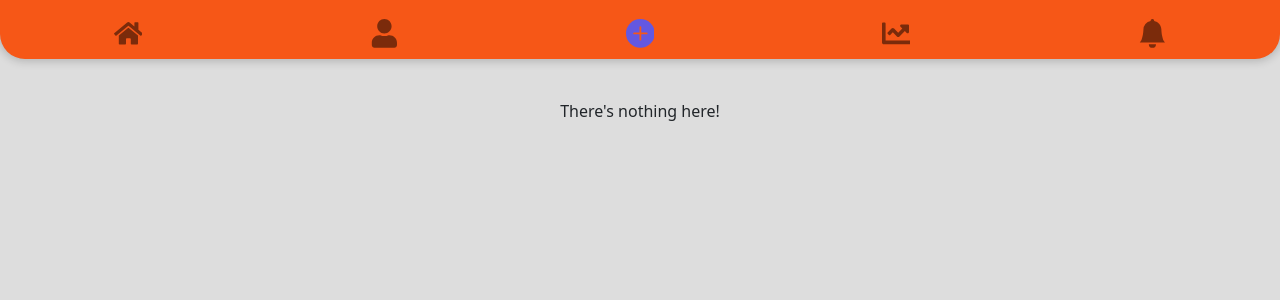
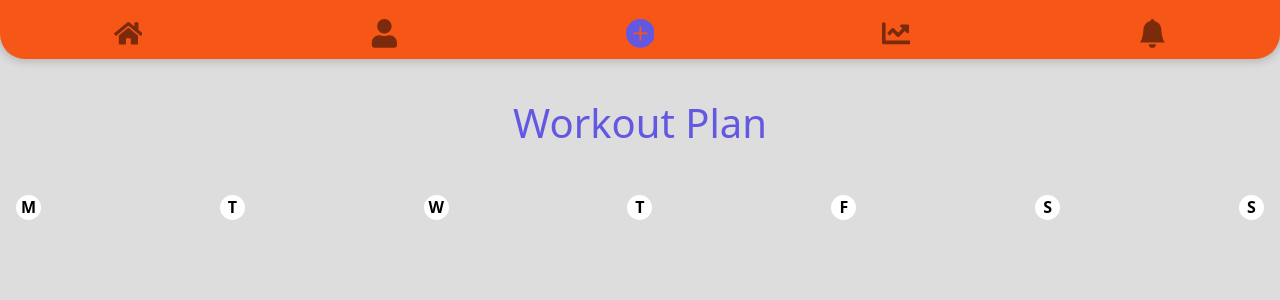
Before and after one commit to magneises/reactCrashCourseWithReachApp-LearnWebDevWithNorbert, a React (Vite) app in the folder workout-app/: page /workout in a window 1280 px wide. Shown: the top 300 px of the page. Built offline with nearby package versions, Linux system fonts and the light colour scheme.

Commit message:
created Workouts.jsx components

```diff
--- a/workout-app/src/main.jsx
+++ b/workout-app/src/main.jsx
@@ -3,6 +3,7 @@ import { createRoot } from 'react-dom/client';
 import './index.css';
 import App from './App.jsx';
 import Home from './routes/Home.jsx';
+import Workouts from './routes/Workouts.jsx';
 import { BrowserRouter as Router, Routes, Route } from "react-router-dom";
 
 createRoot(document.getElementById('root')).render(
@@ -11,6 +12,7 @@ createRoot(document.getElementById('root')).render(
       <Routes>
         <Route path="/" element={<App />}>
           <Route path="home" element={<Home />} />
+          <Route path='workout' element={<Workouts />} />
           <Route
             path="*"
             element={
--- /dev/null
+++ b/workout-app/src/routes/Workouts.jsx
@@ -0,0 +1,38 @@
+import React from 'react'
+import Title from '../components/Title'
+import { NavLink, Outlet } from "react-router-dom"
+
+function Workouts() {
+  return (
+    <>
+        <Title text={"Workout Plan"} />
+        <nav className="d-flex mx-3 my-5 justify-content-between fw-bold text-dark">
+
+            <NavLink to="/Workout/Monday" className={({ isActive }) => ( isActive ? "day-active" : "day")}>
+                M
+            </NavLink>
+            <NavLink to="/Workout/Tuesday" className={({ isActive }) => ( isActive ? "day-active" : "day")}>
+                T
+            </NavLink>
+            <NavLink to="/Workout/Wednesday" className={({ isActive }) => ( isActive ? "day-active" : "day")}>
+                W
+            </NavLink>
+            <NavLink to="/Workout/Thursday" className={({ isActive }) => ( isActive ? "day-active" : "day")}>
+                T
+            </NavLink>
+            <NavLink to="/Workout/Friday" className={({ isActive }) => ( isActive ? "day-active" : "day")}>
+                F
+            </NavLink>
+            <NavLink to="/Workout/Saturday" className={({ isActive }) => ( isActive ? "day-active" : "day")}>
+                S
+            </NavLink>
+            <NavLink to="/Workout/Sunday" className={({ isActive }) => ( isActive ? "day-active" : "day")}>
+                S
+            </NavLink>
+        </nav>
+        <Outlet />
+    </>
+  )
+}
+
+export default Workouts
```
